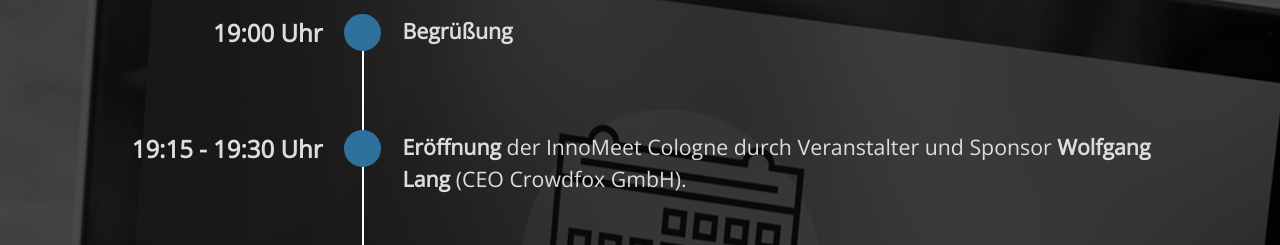
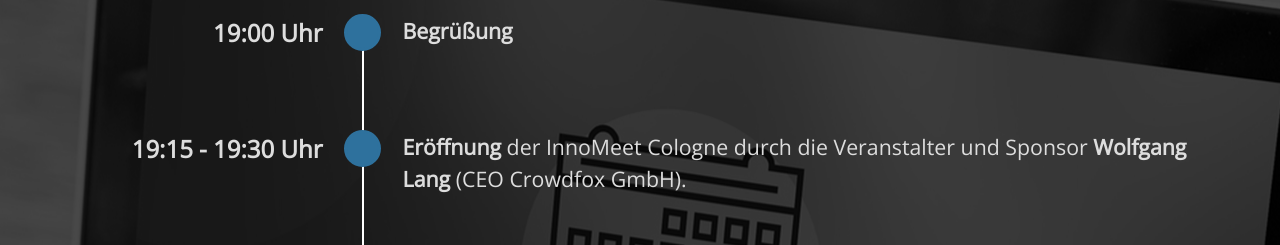
Before and after one commit to InnoMeet-Cologne/innomeet-cologne.github.io, a website: page index.html in a window 1280 px wide. Shown: the part 1900-2145 px from the top of the page. Drawn offline with nearby package versions, Linux system fonts and the light colour scheme.

Commit message:
wording change

```diff
--- a/index.html
+++ b/index.html
@@ -105,7 +105,7 @@
                         <div class="timeline-circle"> </div>
                     </div>
                     <div class="timeline-text">
-                        <b>Eröffnung</b> der InnoMeet Cologne durch Veranstalter und Sponsor <b>Wolfgang Lang</b> (CEO Crowdfox GmbH).
+                        <b>Eröffnung</b> der InnoMeet Cologne durch die Veranstalter und Sponsor <b>Wolfgang Lang</b> (CEO Crowdfox GmbH).
                     </div>
                 </li>
                 <li class="clearfix">
```
